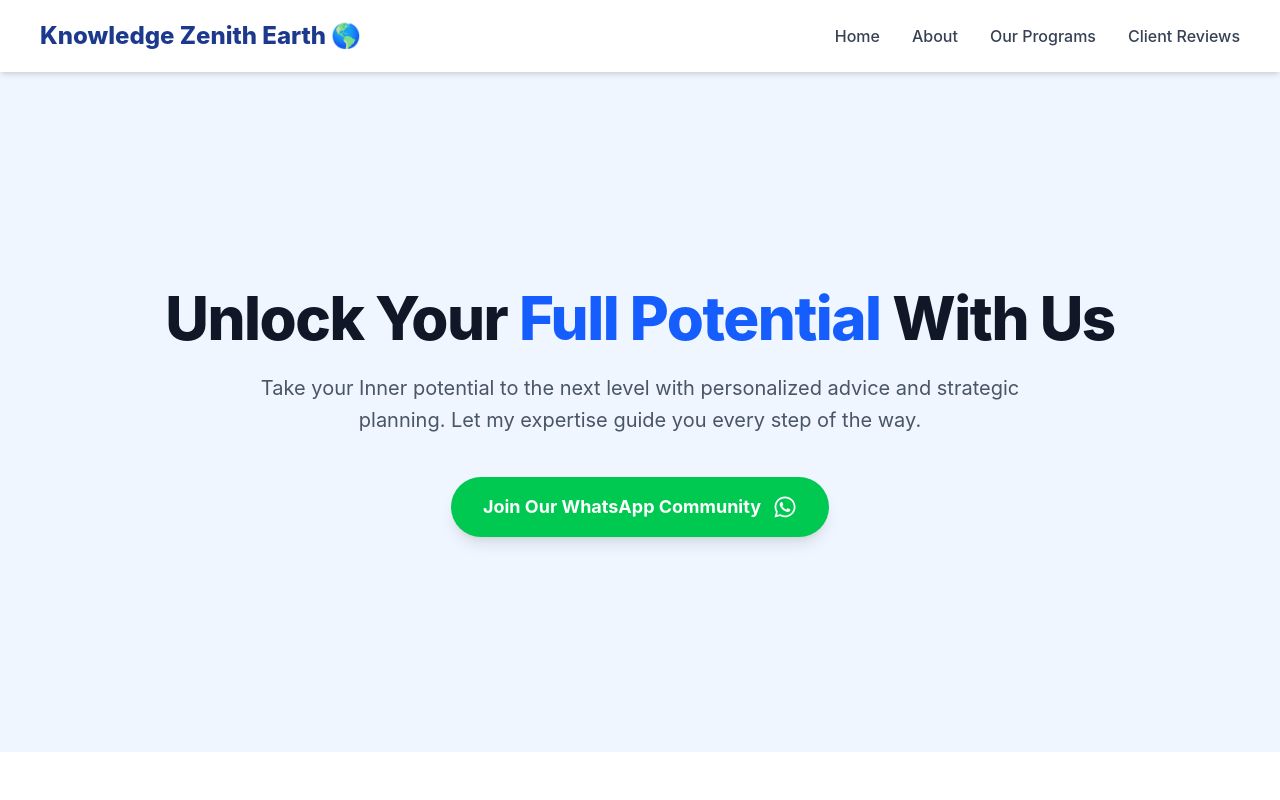
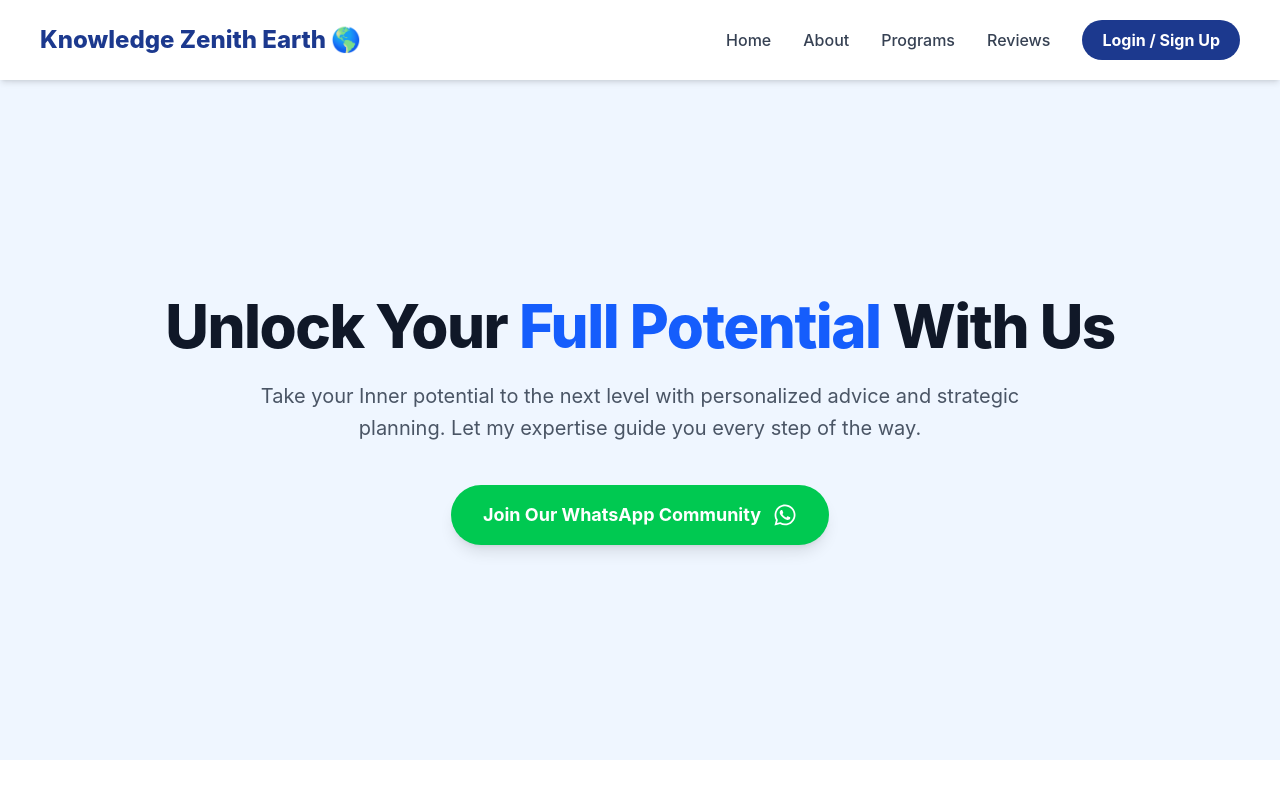
Before and after one commit to rohitmaneshwar/knowledge-zenith-earth, a React (Vite) app in the folder frontend/: page / in a window 1280 px wide. Shown: the top 800 px of the page. Built offline with nearby package versions, Linux system fonts and the light colour scheme; no server answers.

Commit message:
full update file

```diff
--- a/frontend/src/components/Navbar.jsx
+++ b/frontend/src/components/Navbar.jsx
@@ -1,77 +1,133 @@
-import React, { useState } from 'react';
+import React, { useState, useEffect } from 'react';
 import { FaBars, FaTimes } from 'react-icons/fa';
-import { motion, AnimatePresence } from 'framer-motion'; // Smooth mobile menu ke liye
+import { motion, AnimatePresence } from 'framer-motion';
+import AuthModal from './AuthModal'; // Dhyan dein: Agar AuthModal kisi aur folder mein hai toh path theek kar lein
 
 // ==========================================
 // NAVBAR COMPONENT: Website ki Top Menu Bar
 // ==========================================
 const Navbar = () => {
-  // 1. Mobile Menu State (Open/Close track karne ke liye)
-  const [isOpen, setIsOpen] = useState(false);
+  const [isOpen, setIsOpen] = useState(false); // Mobile Menu ke liye
+  const [isAuthOpen, setIsAuthOpen] = useState(false); // Login Popup ke liye
+  const [loggedInUser, setLoggedInUser] = useState(null); // User ka data
+
+  // Page load hone par check karein ki user pehle se login hai ya nahi
+  useEffect(() => {
+    const savedUser = localStorage.getItem('user');
+    if (savedUser) {
+      setLoggedInUser(JSON.parse(savedUser));
+    }
+  }, []);
+
+  // Login successful hone par
+  const handleLoginSuccess = (userData) => {
+    setLoggedInUser(userData);
+    localStorage.setItem('user', JSON.stringify(userData)); // Browser mein save kar diya
+  };
+
+  // Logout karne par
+  const handleLogout = () => {
+    setLoggedInUser(null);
+    localStorage.removeItem('user');
+  };
 
   const toggleMenu = () => {
     setIsOpen(!isOpen);
   };
 
   return (
-    // 'sticky top-0 z-50' se Navbar hamesha screen ke top par chipki rahegi
+    <>
       <nav className="flex justify-between items-center py-5 px-6 md:px-10 bg-white shadow-md sticky top-0 z-50">
 
-      {/* ------------------------------------------
-          LOGO SECTION
-      ------------------------------------------ */}
+        {/* LOGO */}
         <div className="text-xl md:text-2xl font-extrabold text-blue-900 cursor-pointer transition transform hover:scale-105">
           <a href="#home">Knowledge Zenith Earth 🌎</a>
         </div>
 
-      {/* ------------------------------------------
-          DESKTOP MENU (Bade screens par dikhega)
-      ------------------------------------------ */}
-      <ul className="hidden md:flex space-x-8 text-gray-700 font-medium">
+        {/* DESKTOP MENU */}
+        <ul className="hidden md:flex items-center space-x-8 text-gray-700 font-medium">
           <li><a href="#home" className="hover:text-blue-600 transition">Home</a></li>
           <li><a href="#about" className="hover:text-blue-600 transition">About</a></li>
-        <li><a href="#programs" className="hover:text-blue-600 transition">Our Programs</a></li>
-        <li><a href="#feedback" className="hover:text-blue-600 transition">Client Reviews</a></li>
+          <li><a href="#programs" className="hover:text-blue-600 transition">Programs</a></li>
+          <li><a href="#feedback" className="hover:text-blue-600 transition">Reviews</a></li>
+
+          {/* 🌟 DESKTOP LOGIN / LOGOUT BUTTON 🌟 */}
+          <li>
+            {loggedInUser ? (
+              <div className="flex items-center gap-3">
+                <span className="font-bold text-blue-900 bg-blue-50 px-3 py-1 rounded-full">
+                  Hi, {loggedInUser.name.split(' ')[0]} 👋
+                </span>
+                <button onClick={handleLogout} className="text-red-500 font-bold hover:text-red-700">
+                  Logout
+                </button>
+              </div>
+            ) : (
+              <button
+                onClick={() => setIsAuthOpen(true)}
+                className="bg-blue-900 text-white px-5 py-2 rounded-full font-bold hover:bg-blue-800 transition"
+              >
+                Login / Sign Up
+              </button>
+            )}
+          </li>
         </ul>
 
-      {/* ------------------------------------------
-          MOBILE BUTTON (Sirf mobile par dikhega)
-      ------------------------------------------ */}
+        {/* MOBILE BUTTON */}
         <div className="md:hidden">
-        <button
-          onClick={toggleMenu}
-          className="text-gray-900 focus:outline-none text-2xl transition-transform duration-300"
-        >
-          {/* Menu open hai toh lal rang ka (X), warna Hamburger (☰) */}
+          <button onClick={toggleMenu} className="text-gray-900 focus:outline-none text-2xl transition-transform duration-300">
             {isOpen ? <FaTimes className="text-red-500" /> : <FaBars />}
           </button>
         </div>
 
-      {/* ------------------------------------------
-          MOBILE DROPDOWN MENU
-          Framer Motion ki madad se Smooth Slide-Down Animation
-      ------------------------------------------ */}
+        {/* MOBILE DROPDOWN MENU */}
         <AnimatePresence>
           {isOpen && (
             <motion.div
-            initial={{ opacity: 0, y: -20 }} // Shuru mein thoda upar aur gayab
-            animate={{ opacity: 1, y: 0 }}   // Phir apni sahi jagah par aayega
-            exit={{ opacity: 0, y: -20 }}    // Band hone par wapas upar jayega
+              initial={{ opacity: 0, y: -20 }}
+              animate={{ opacity: 1, y: 0 }}
+              exit={{ opacity: 0, y: -20 }}
               transition={{ duration: 0.3 }}
               className="absolute top-full left-0 w-full bg-white shadow-xl border-t border-gray-100 md:hidden"
             >
               <ul className="flex flex-col text-gray-800 font-medium py-2 px-4 space-y-2 text-center">
-              {/* Jab koi link par click kare, toh menu automatically close ho jaye */}
                 <li><a href="#home" onClick={toggleMenu} className="block py-3 hover:text-blue-600 hover:bg-blue-50 rounded-lg transition">Home</a></li>
                 <li><a href="#about" onClick={toggleMenu} className="block py-3 hover:text-blue-600 hover:bg-blue-50 rounded-lg transition">About</a></li>
-              <li><a href="#programs" onClick={toggleMenu} className="block py-3 hover:text-blue-600 hover:bg-blue-50 rounded-lg transition">Our Programs</a></li>
-              <li><a href="#feedback" onClick={toggleMenu} className="block py-3 hover:text-blue-600 hover:bg-blue-50 rounded-lg transition">Client Reviews</a></li>
+                <li><a href="#programs" onClick={toggleMenu} className="block py-3 hover:text-blue-600 hover:bg-blue-50 rounded-lg transition">Programs</a></li>
+                <li><a href="#feedback" onClick={toggleMenu} className="block py-3 hover:text-blue-600 hover:bg-blue-50 rounded-lg transition">Reviews</a></li>
+
+                {/* 🌟 MOBILE LOGIN / LOGOUT BUTTON 🌟 */}
+                <li className="pt-2 border-t border-gray-100">
+                  {loggedInUser ? (
+                    <div className="flex justify-between items-center py-3 px-2">
+                      <span className="font-bold text-blue-900">Hi, {loggedInUser.name}</span>
+                      <button onClick={() => { handleLogout(); toggleMenu(); }} className="text-red-500 font-bold">
+                        Logout
+                      </button>
+                    </div>
+                  ) : (
+                    <button
+                      onClick={() => { setIsAuthOpen(true); toggleMenu(); }}
+                      className="w-full bg-blue-900 text-white py-3 rounded-lg font-bold hover:bg-blue-800"
+                    >
+                      Login / Sign Up
+                    </button>
+                  )}
+                </li>
               </ul>
             </motion.div>
           )}
         </AnimatePresence>
+      </nav>
 
-    </nav>
+      {/* 🌟 AUTH MODAL (POPUP) RENDER 🌟 */}
+      {/* Yeh code background mein rahega aur jab isAuthOpen true hoga tab screen par aayega */}
+      <AuthModal
+        isOpen={isAuthOpen}
+        onClose={() => setIsAuthOpen(false)}
+        onLoginSuccess={handleLoginSuccess}
+      />
+    </>
   );
 };
 
```
Also changed, not shown: frontend/src/App.jsx (+2 -5 lines). Lines whose indentation alone changed are shown as unchanged.
